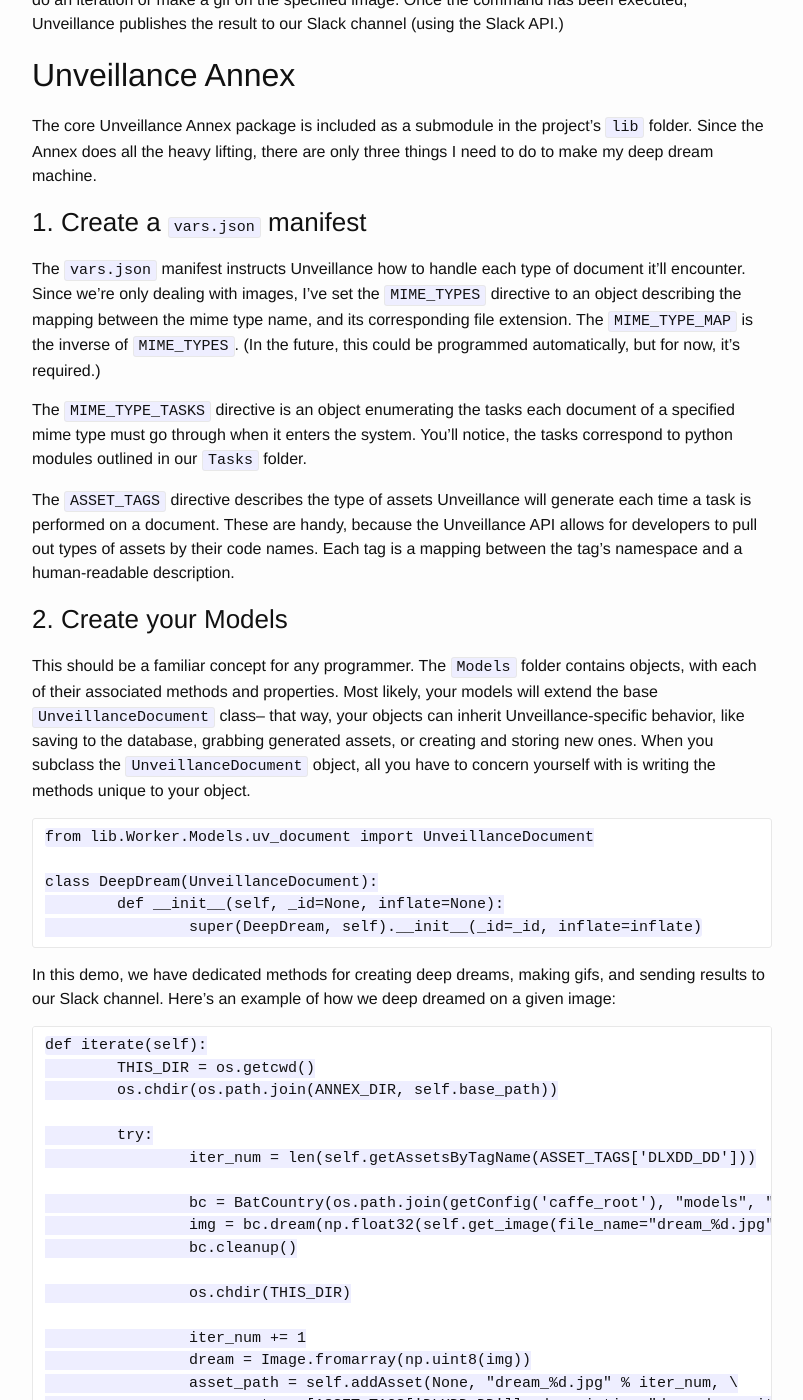
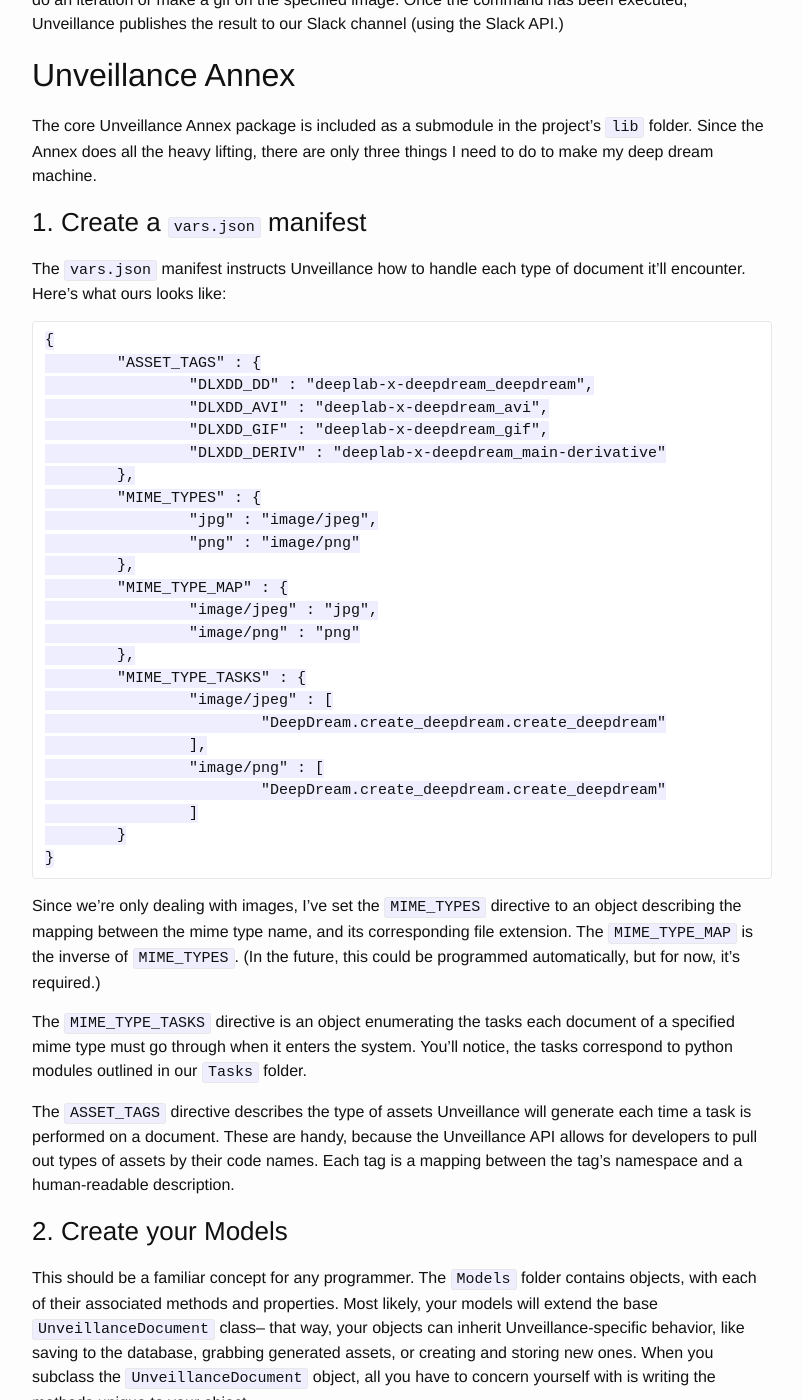
Before and after one commit to unveillance/unveillance.github.io, a Jekyll site: the page built from _posts/2015-07-07-from-0-to-unveillance-annex-edition.markdown, in a window 1280 px wide and 1400 px high, scrolled down 714 px. Shown: the whole window, without its empty margins (238-1041 px from the left). Built offline with Jekyll 4.4.1, drawn with Linux system fonts in a browser that asks for light colours; Markdown is read by kramdown in place of the engine named in the settings.

Commit message:
vars.json example

````diff
--- a/_posts/2015-07-07-from-0-to-unveillance-annex-edition.markdown
+++ b/_posts/2015-07-07-from-0-to-unveillance-annex-edition.markdown
@@ -17,7 +17,37 @@ The core Unveillance Annex package is included as a submodule in the project's `
 
 ### 1. Create a `vars.json` manifest
 
-The `vars.json` manifest instructs Unveillance how to handle each type of document it'll encounter.  Since we're only dealing with images, I've set the `MIME_TYPES` directive to an object describing the mapping between the mime type name, and its corresponding file extension.  The `MIME_TYPE_MAP` is the inverse of `MIME_TYPES`.  (In the future, this could be programmed automatically, but for now, it's required.)
+The `vars.json` manifest instructs Unveillance how to handle each type of document it'll encounter.  Here's what ours looks like:
+
+```
+{
+	"ASSET_TAGS" : {
+		"DLXDD_DD" : "deeplab-x-deepdream_deepdream",
+		"DLXDD_AVI" : "deeplab-x-deepdream_avi",
+		"DLXDD_GIF" : "deeplab-x-deepdream_gif",
+		"DLXDD_DERIV" : "deeplab-x-deepdream_main-derivative"
+	},
+	"MIME_TYPES" : {
+		"jpg" : "image/jpeg",
+		"png" : "image/png"
+	},
+	"MIME_TYPE_MAP" : {
+		"image/jpeg" : "jpg",
+		"image/png" : "png"
+	},
+	"MIME_TYPE_TASKS" : {
+		"image/jpeg" : [
+			"DeepDream.create_deepdream.create_deepdream"
+		],
+		"image/png" : [
+			"DeepDream.create_deepdream.create_deepdream"
+		]
+	}
+}
+```
+
+
+Since we're only dealing with images, I've set the `MIME_TYPES` directive to an object describing the mapping between the mime type name, and its corresponding file extension.  The `MIME_TYPE_MAP` is the inverse of `MIME_TYPES`.  (In the future, this could be programmed automatically, but for now, it's required.)
 
 The `MIME_TYPE_TASKS` directive is an object enumerating the tasks each document of a specified mime type must go through when it enters the system.  You'll notice, the tasks correspond to python modules outlined in our `Tasks` folder.
 
````
